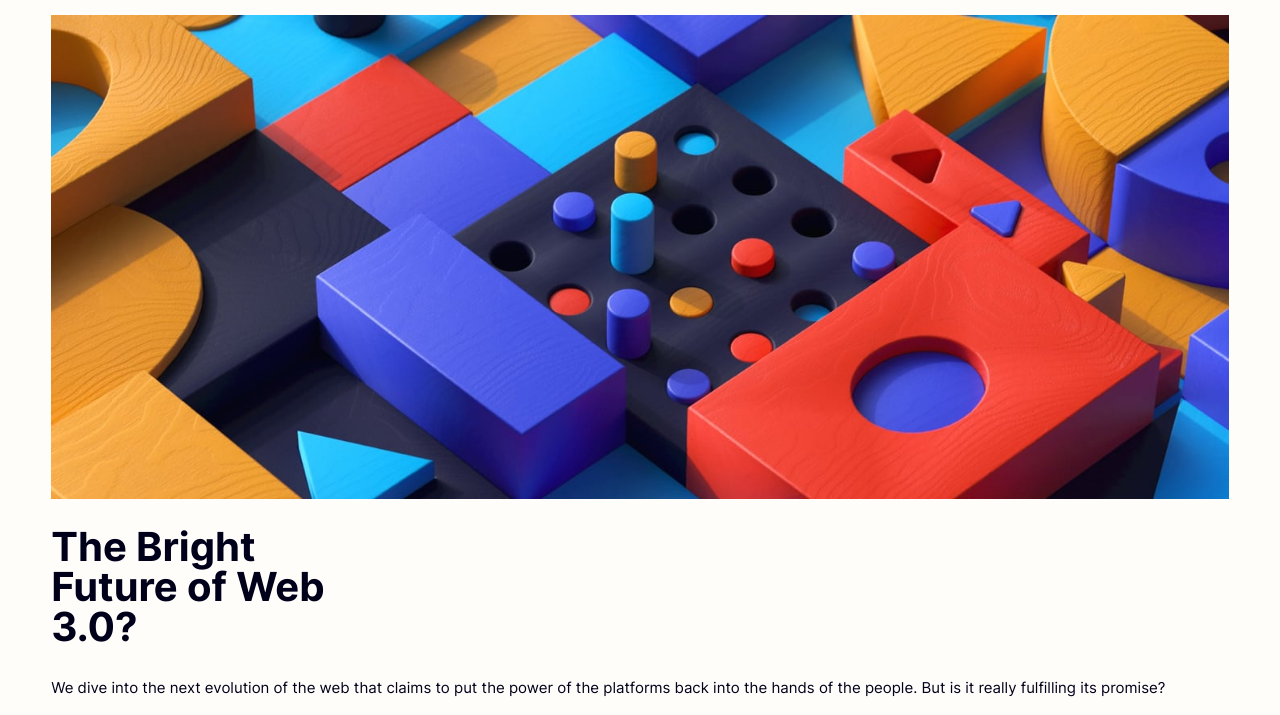
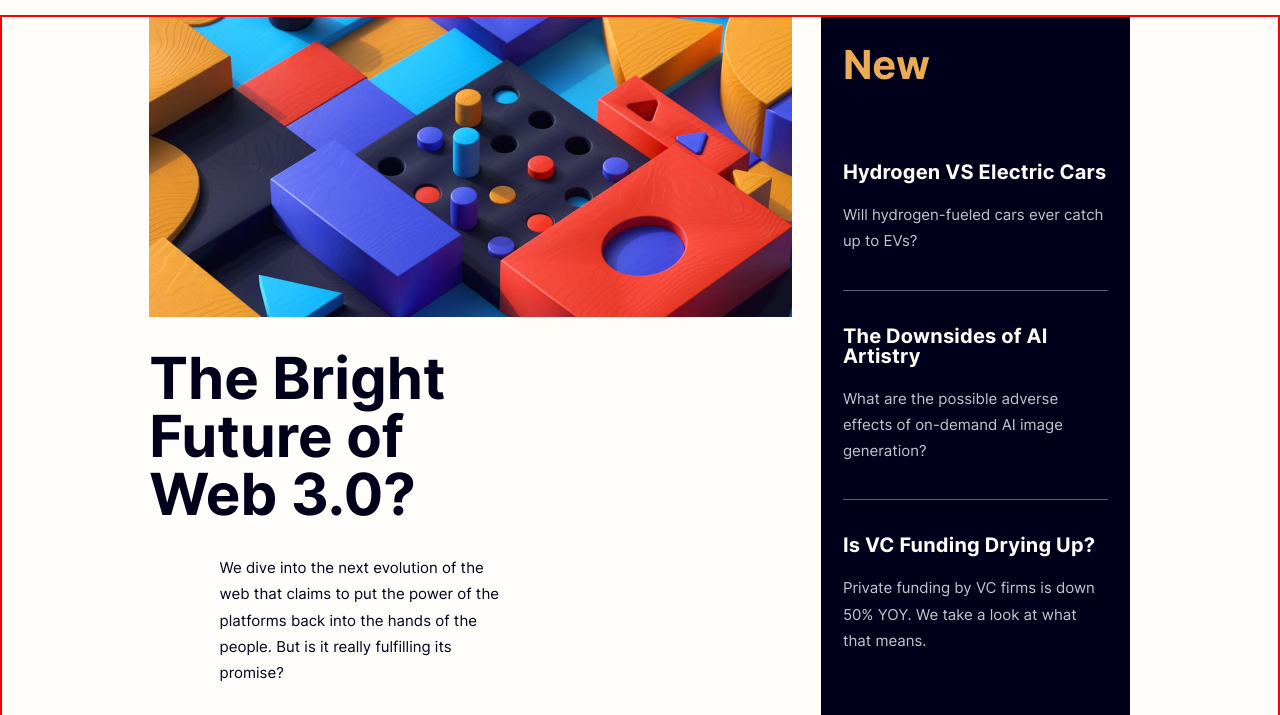
Before and after one commit to antozr/news-home-page, a website built with Parcel: page src/index.html in a window 1280 px wide. Shown: the part 69-784 px from the top of the page. Built offline with nearby package versions, Linux system fonts and the light colour scheme.

Commit message:
ADD responsive

```diff
--- a/src/index.html
+++ b/src/index.html
@@ -69,6 +69,7 @@
 					<h1 class="sect__title">
 						The Bright Future of Web 3.0?
 					</h1>
+					<div class="sect__boxAT">
 						<p class="sect__txt">
 							We dive into the next evolution of the web that claims to put the power of the platforms back into the hands of the people.
 																																											  But is it really fulfilling its promise?
@@ -76,6 +77,7 @@
 						<a href="#" class="sect__link">
 							Read more
 						</a>
+					</div>
 				</div>
 				<div class="sect__boxNew">
 					<h2 class="sect__title sect__title--2 sect__title--jaune">
--- a/src/styles/sect.scss
+++ b/src/styles/sect.scss
@@ -7,6 +7,7 @@
     flex-direction: row;
     flex-wrap: wrap;
     row-gap: 64px;
+    column-gap: 29px;
   }
 
   &__boxContent {
@@ -110,3 +111,56 @@
     }
   }
 }
+
+
+@media(min-width:600px){
+
+  .sect{
+    &--first{
+      min-height: auto;
+      border: 2px solid red;
+    }
+
+
+    padding: 0 11.5vw;
+    &__boxContent{
+      width: calc(67% - 15px);
+      row-gap: 32px;
+    }
+
+    &__boxNew{
+      width: calc(33% - 15px );
+      min-height: auto;
+    }
+    &__title {
+      font-size: 58px;
+      max-width: 8ch;
+
+      &--2 {
+        font-size: 40px;
+      }
+      &--3 {
+        font-size: 20px;
+        max-width: none;
+        margin: 0 0 20px 0;
+      }
+      &--jaune {
+        color: var(--color-orange);
+      }
+
+    }
+    &__boxAT{
+      display: flex;
+      flex-direction: column;
+      width: 45%;
+      margin: 0 0 0 5.5vw;
+      row-gap: 32px;
+    }
+
+
+  }
+
+  .main{
+    height: 100vh;
+  }
+}
```
Lines whose indentation alone changed are shown as unchanged.
